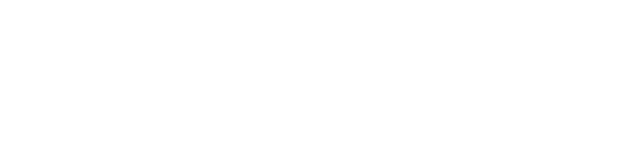
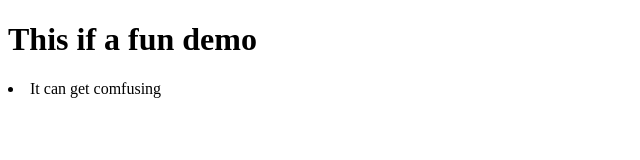
Before and after one commit to kevinlam11/A-fun-repository-for-me-, a plain HTML site: page index.html in a window 1280 px wide. Shown: the whole page, without its empty margins (0-640 px from the left). Drawn offline with Linux system fonts and the light colour scheme.

```diff
--- a/index.html
+++ b/index.html
@@ -4,9 +4,11 @@
     <meta charset="UTF-8">
     <meta http-equiv="X-UA-Compatible" content="IE=edge">
     <meta name="viewport" content="width=device-width, initial-scale=1.0">
-    <title>Document</title>
+    <title>A fun repository for me</title>
 </head>
 <body>
 
+<H1>This if a fun demo</H1>
+    <li>It can get comfusing</li>
 </body>
 </html>
--- a/style.css
+++ b/style.css
@@ -0,0 +1,4 @@
+body{
+    background-color: aqua;
+    font-family:Arial, Helvetica, sans-serif;
+}
```
